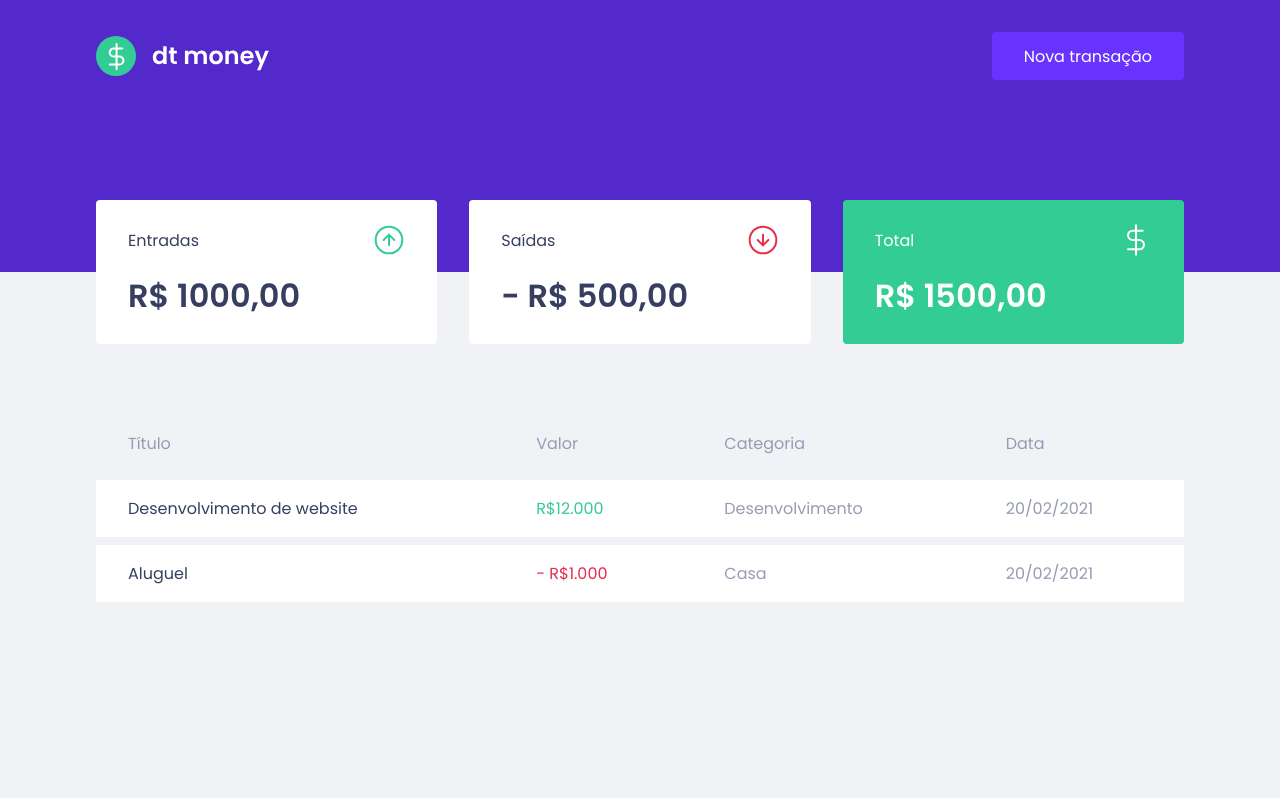
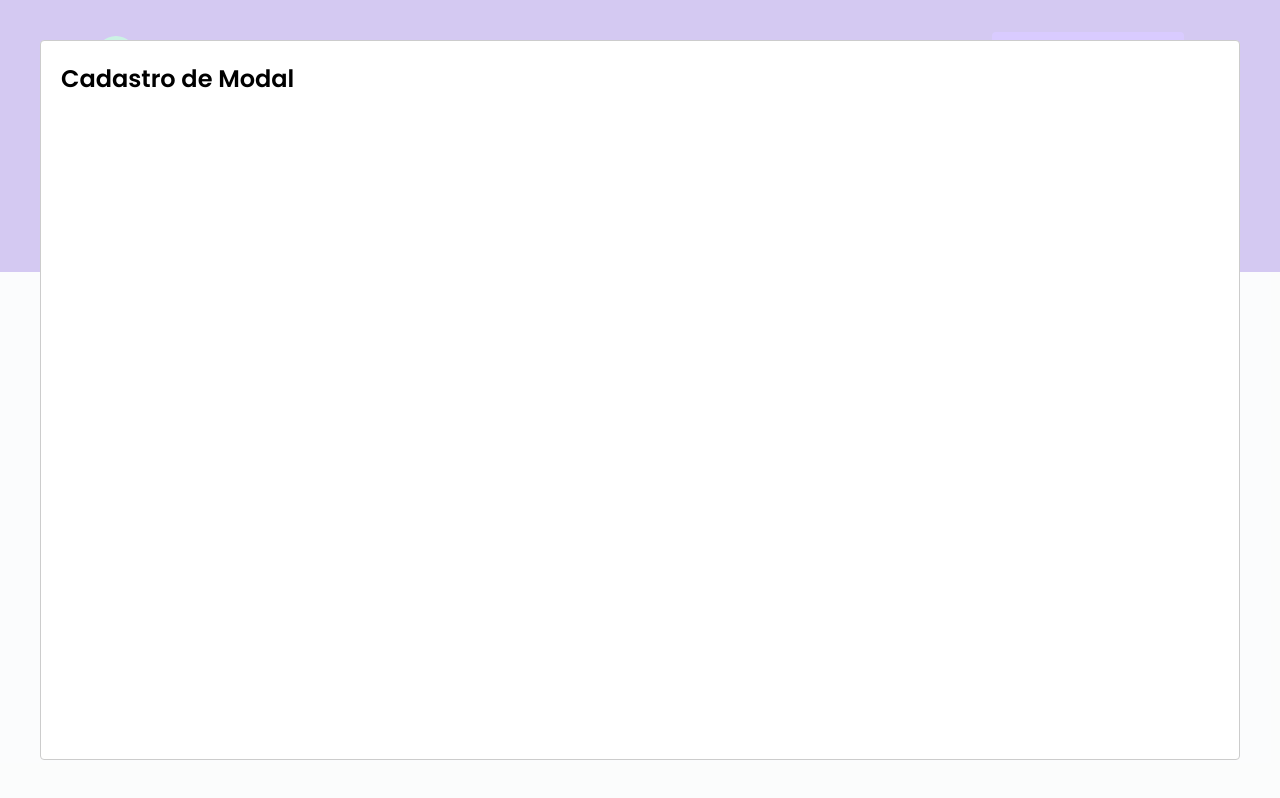
Before and after one commit to ribeirolaura/ignite-bootcamp, a React (Create React App) app in the folder dt-monet/: page / in a window 1280 px wide. Both pictures are taken after a click on the button "Nova transação". Built offline with nearby package versions, Linux system fonts and the light colour scheme; no server answers; what miragejs would draw is missing.

Commit message:
feat: add react-modal library and Modal components to the app

```diff
--- a/dt-monet/package.json
+++ b/dt-monet/package.json
@@ -7,6 +7,7 @@
     "miragejs": "^0.1.45",
     "react": "^18.2.0",
     "react-dom": "^18.2.0",
+    "react-modal": "^3.15.1",
     "react-scripts": "5.0.1",
     "styled-components": "^5.3.5",
     "web-vitals": "^2.1.0"
@@ -19,6 +20,7 @@
     "@types/node": "^16.7.13",
     "@types/react": "^18.0.0",
     "@types/react-dom": "^18.0.0",
+    "@types/react-modal": "^3.13.1",
     "@types/styled-components": "^5.1.25",
     "typescript": "^4.4.2"
   },
--- a/dt-monet/src/App.tsx
+++ b/dt-monet/src/App.tsx
@@ -2,11 +2,38 @@
 import { Header } from "./components/Header";
 import { GlobalStyle } from "./styles/global"
 
+import Modal from 'react-modal';
+import { useState } from "react";
+
+// Para facilitar em quesitos de acessibilidade, antes da declaração abaixo, o modal envolvia a div #root principal gerada no html e levando em consideração a acessibilidade
+// para leitura dos elementos, o elemento #root deve ser o principal a envolver todo o código
+// source: doc react-modal
+Modal.setAppElement('#root');
+
 export function App() {
+
+  const [isNewTransactionModalOpen, setIsNewTransactionModalOpen] = useState(false);
+
+
+  function handleOpenNewTransactionModal(){
+    setIsNewTransactionModalOpen(true);
+  }
+
+  function handleCloseNewTransactionModal(){
+    setIsNewTransactionModalOpen(false);
+
+  }
+
   return (
     <>
-      <Header />
+      <Header onOpenNewTransactionModal={handleOpenNewTransactionModal}/>
       <Dashboard />
+      <Modal
+          isOpen={isNewTransactionModalOpen}
+          onRequestClose={handleCloseNewTransactionModal}
+        >
+          <h2>Cadastro de Modal</h2>
+        </Modal>
       <GlobalStyle />
     </>
   );
--- a/dt-monet/src/components/Header/index.tsx
+++ b/dt-monet/src/components/Header/index.tsx
@@ -1,14 +1,23 @@
+import { useState } from 'react';
+import Modal from 'react-modal';
 import logoImg from '../../assets/logo.svg';
 import { Container, Content } from './styles';
 
-export function Header () {
+interface HeaderProps {
+  onOpenNewTransactionModal: () => void;
+}
+
+
+export function Header ({ onOpenNewTransactionModal }: HeaderProps) {
+
   return (
     <Container>
       <Content>
         <img src={logoImg} alt="dt money" />
-        <button type="button">
+        <button type="button" onClick={onOpenNewTransactionModal}>
           Nova transação
         </button>
+
       </Content>
     </Container>
   )
```
Also changed, not shown: 1 other file (tests, documents, lock files or other folders).
